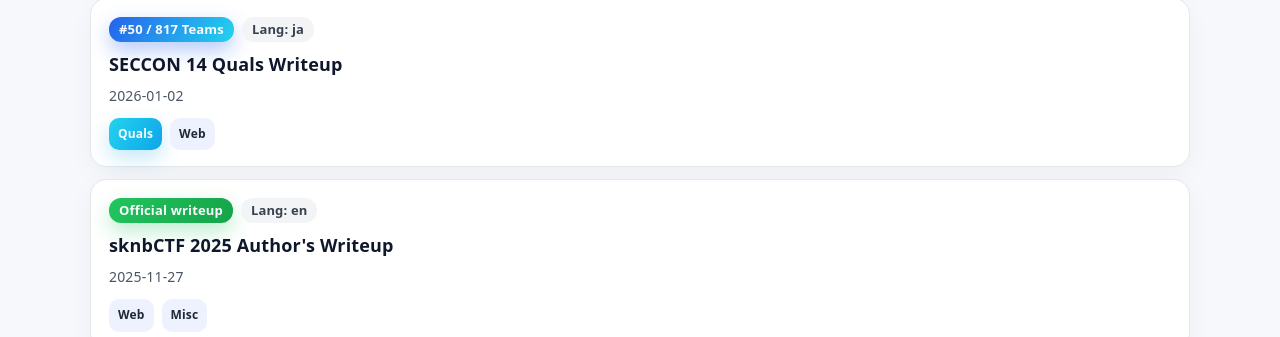
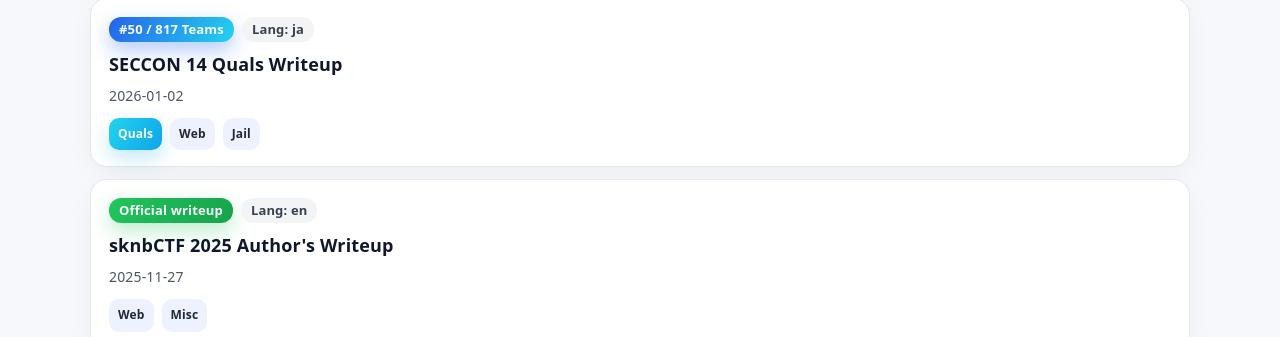
Before and after one commit to claustra01/my-ctf-writeups, a Jekyll site: the page built from index.md, in a window 1280 px wide and 900 px high. Shown: the part 186-523 px from the top of the window. Built offline with Jekyll 4.4.1, drawn with Linux system fonts in a browser that asks for light colours.

Commit message:
chore: fix tags

```diff
--- a/_writeups/seccon_14_quals.md
+++ b/_writeups/seccon_14_quals.md
@@ -8,6 +8,7 @@ language: ja
 tags:
   - Quals
   - Web
+  - Jail
 ---
 
 # [Web] broken-challenge
```
